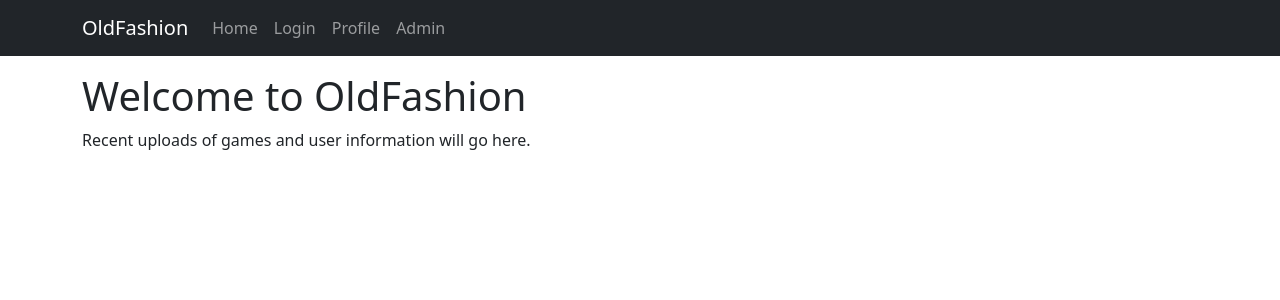
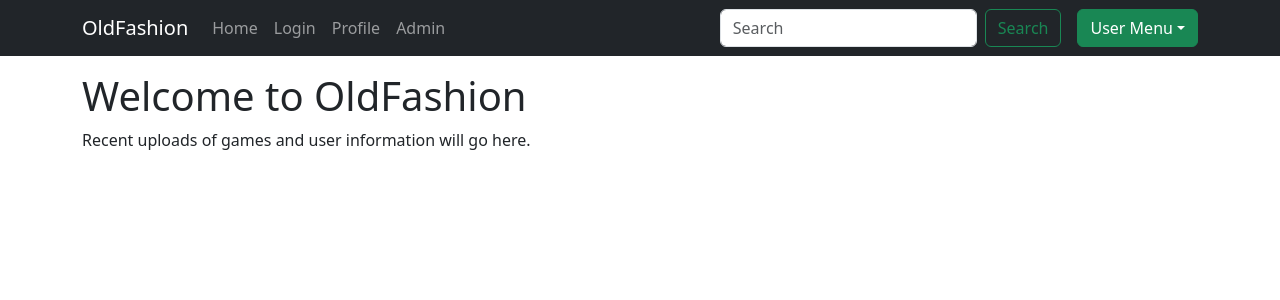
Before and after one commit to Stocks84/oldfashion2, a React (Create React App) app in the folder oldfashion/: page / in a window 1280 px wide. Shown: the top 300 px of the page. Built offline with nearby package versions, Linux system fonts and the light colour scheme.

Commit message:
Update Layout.js include search bar

```diff
--- a/oldfashion/src/App.js
+++ b/oldfashion/src/App.js
@@ -20,4 +20,5 @@ const App = () => {
 
 export default App;
 
+//Remove later
 console.log('Component Rendered');
--- a/oldfashion/src/components/Layout.js
+++ b/oldfashion/src/components/Layout.js
@@ -1,21 +1,57 @@
 import React from 'react';
-import { Container, Navbar, Nav } from 'react-bootstrap';
-import { Link } from 'react-router-bootstrap';
+import { Container, Navbar, Nav, Form, FormControl, Button, Dropdown } from 'react-bootstrap';
+import { Link } from 'react-router-dom';
 
 const Layout = ({ children }) => {
   return (
     <>
       <Navbar bg="dark" variant="dark" expand="lg">
         <Container>
-          <Navbar.Brand href="/">OldFashion</Navbar.Brand>
+          <Navbar.Brand as={Link} to="/">
+            OldFashion
+          </Navbar.Brand>
           <Navbar.Toggle aria-controls="basic-navbar-nav" />
           <Navbar.Collapse id="basic-navbar-nav">
             <Nav className="me-auto">
-                <Nav.Link as={Link} to="/">Home</Nav.Link>
-                <Nav.Link as={Link} to="/login">Login</Nav.Link>
-                <Nav.Link as={Link} to="/profile">Profile</Nav.Link>
-                <Nav.Link as={Link} to="/admin">Admin</Nav.Link>
+              <Nav.Link as={Link} to="/">
+                Home
+              </Nav.Link>
+              <Nav.Link as={Link} to="/login">
+                Login
+              </Nav.Link>
+              <Nav.Link as={Link} to="/profile">
+                Profile
+              </Nav.Link>
+              <Nav.Link as={Link} to="/admin">
+                Admin
+              </Nav.Link>
             </Nav>
+            <Form className="d-flex me-3">
+              <FormControl
+                type="search"
+                placeholder="Search"
+                className="me-2"
+                aria-label="Search"
+              />
+              <Button variant="outline-success">Search</Button>
+            </Form>
+            <Dropdown align="end">
+              <Dropdown.Toggle variant="success" id="dropdown-basic">
+                User Menu
+              </Dropdown.Toggle>
+              <Dropdown.Menu>
+                <Dropdown.Item as={Link} to="/profile">
+                  Profile
+                </Dropdown.Item>
+                <Dropdown.Item as={Link} to="/settings">
+                  Settings
+                </Dropdown.Item>
+                <Dropdown.Divider />
+                <Dropdown.Item as={Link} to="/logout">
+                  Logout
+                </Dropdown.Item>
+              </Dropdown.Menu>
+            </Dropdown>
           </Navbar.Collapse>
         </Container>
       </Navbar>
```
Also changed, not shown: oldfashion/src/index.css (+14 -8 lines).
